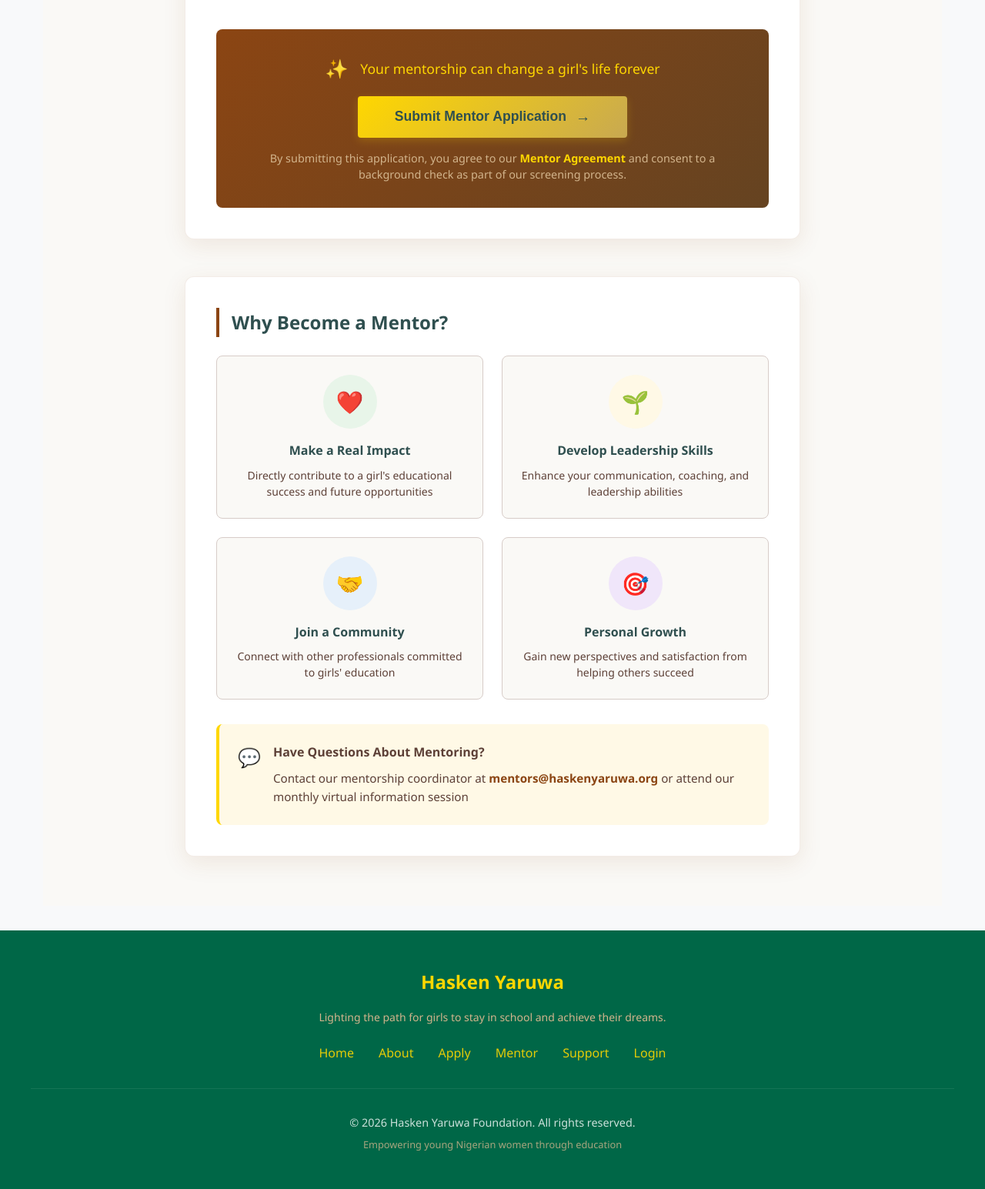
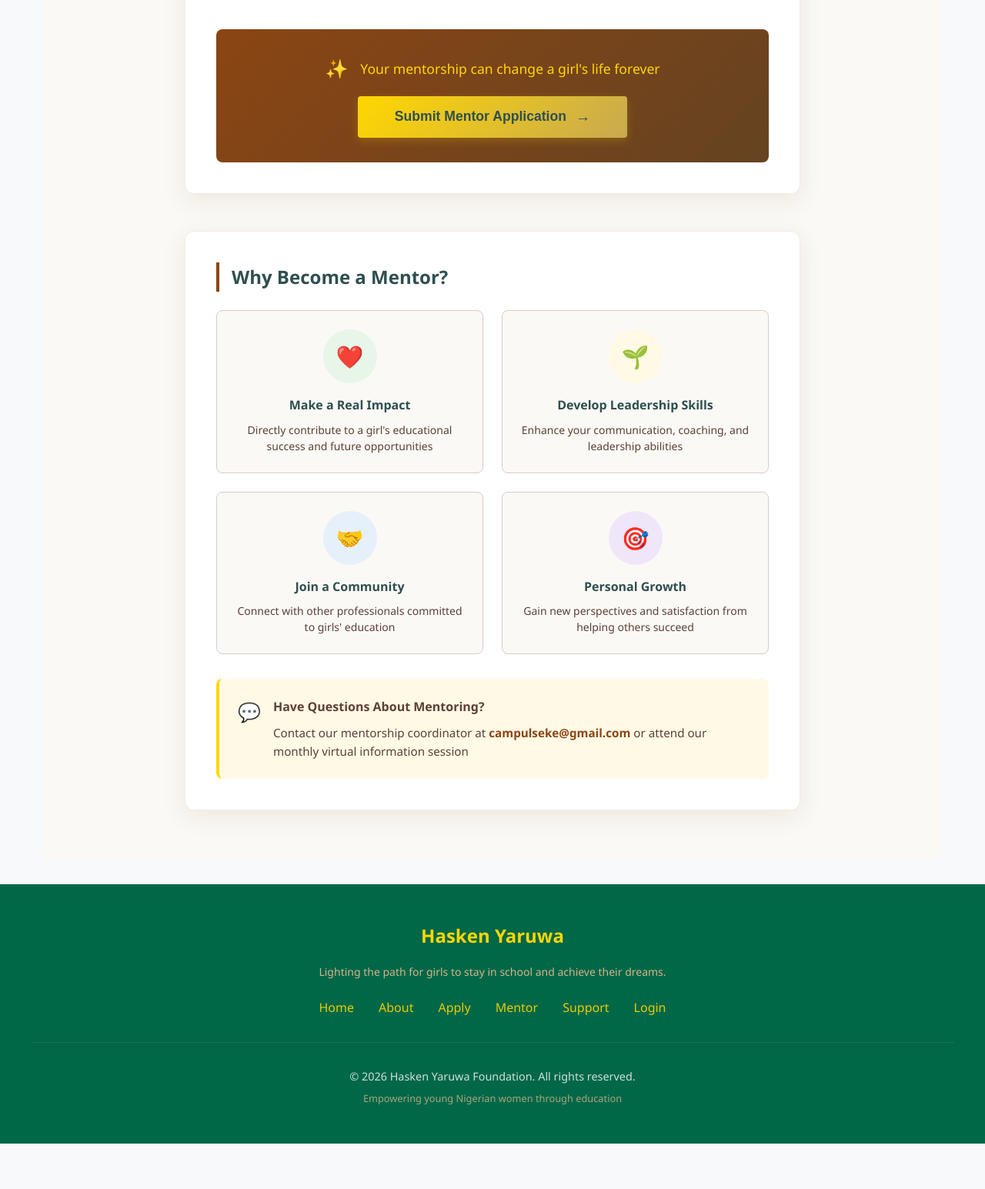
Before and after one commit to AllgraceTimothy/hasken-yaruwa, a Django app: template applications/templates/applications/mentor_application.html in a window 1280 px wide. Shown: the part 2273-3818 px from the top of the page at 77% size. After the commit the page ends 3759 px from the top, so only its background shows below. Run offline with Django 5.2, Linux system fonts and the light colour scheme; the template is opened without the code that fills it, so the values that code supplies are empty, except form fields; tables that the repository leaves empty hold one stand-in row (values such as "Sample post"); form fields are guessed from the names that the template uses.

```diff
--- a/applications/templates/applications/mentor_application.html
+++ b/applications/templates/applications/mentor_application.html
@@ -437,17 +437,6 @@
                             <span>Submit Mentor Application</span>
                             <span style="font-size: 1.2rem;">→</span>
                         </button>
-
-                        <p style="
-                            color: #D2B48C;
-                            font-size: 0.9rem;
-                            margin-top: 1rem;
-                            line-height: 1.5;
-                        ">
-                            By submitting this application, you agree to our
-                            <a href="#" style="color: #FFD700; text-decoration: none; font-weight: 600;">Mentor Agreement</a>
-                            and consent to a background check as part of our screening process.
-                        </p>
                     </div>
                 </form>
             </div>
@@ -584,8 +573,8 @@
                             </p>
                             <p style="color: #5D4037; margin: 0; font-size: 0.95rem;">
                                 Contact our mentorship coordinator at
-                                <a href="mailto:mentors@haskenyaruwa.org" style="color: #8B4513; text-decoration: none; font-weight: 600;">
-                                    mentors@haskenyaruwa.org
+                                <a href="mailto:campulseke@gmail.com" style="color: #8B4513; text-decoration: none; font-weight: 600;">
+                                    campulseke@gmail.com
                                 </a>
                                 or attend our monthly virtual information session
                             </p>
```
Also changed, not shown: applications/templates/applications/student_application.html (+2 -13 lines), stories/templates/stories/success_list.html (+1 -1 lines).
